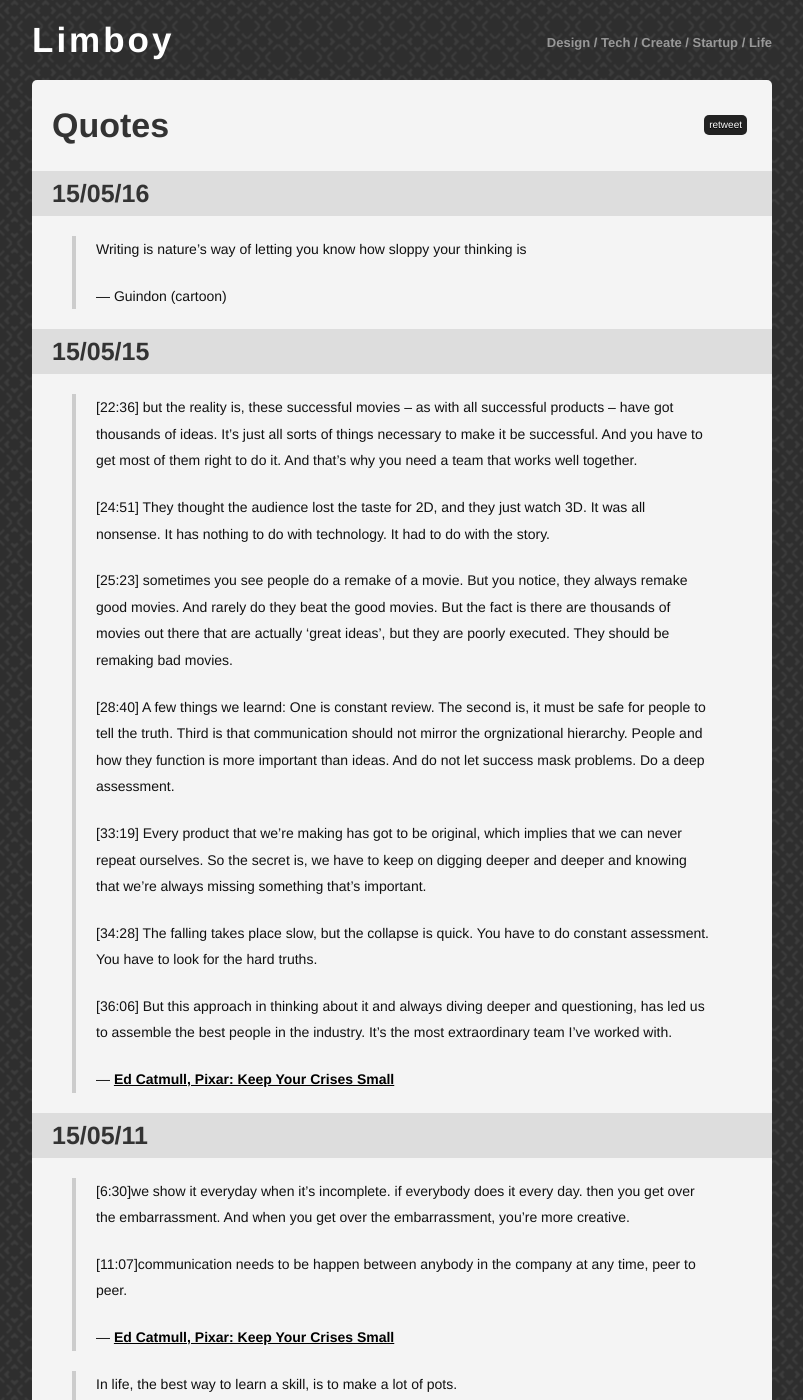
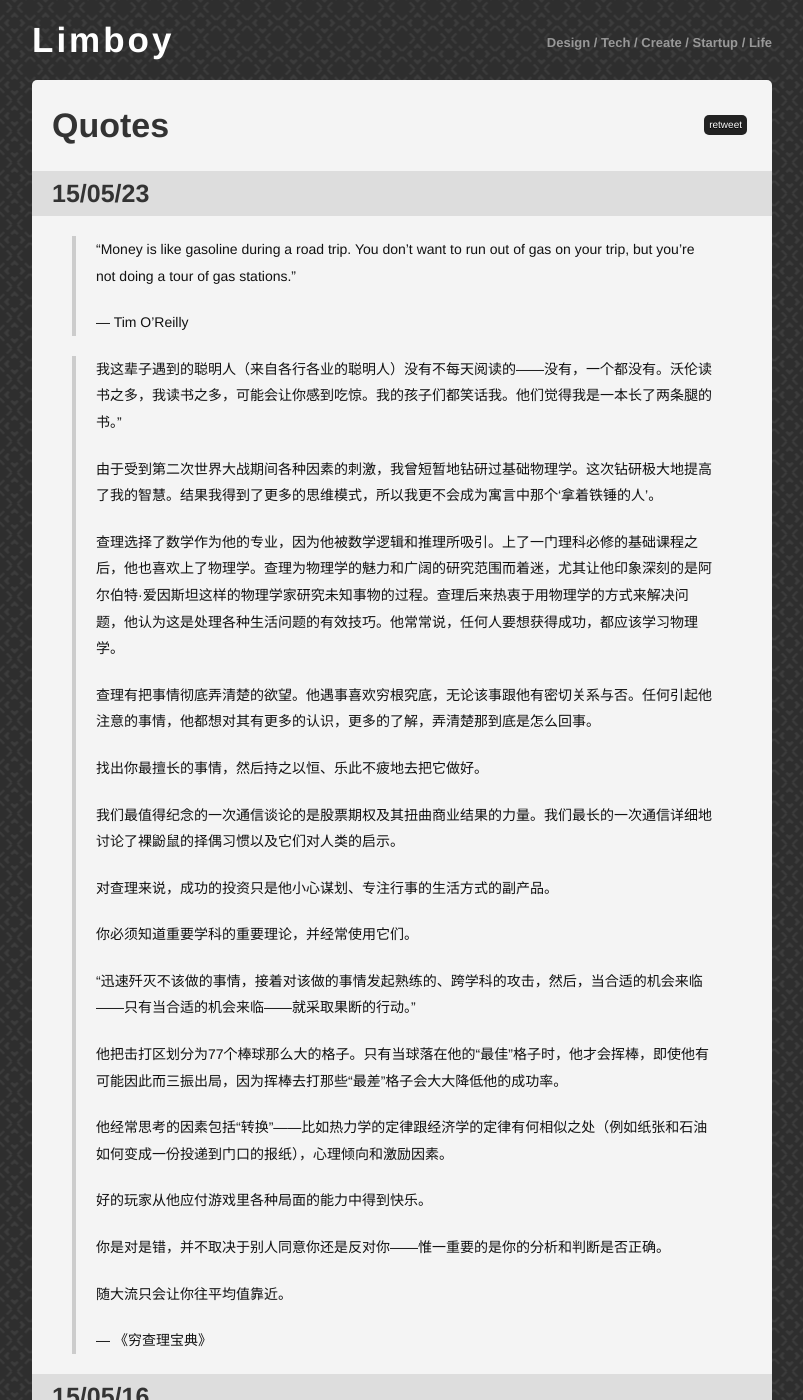
Before and after one commit to limboy/lzyy.github.com, a Jekyll site: the page built from quotes.md, in a window 1280 px wide and 1400 px high. Shown: the whole window, without its empty margins (238-1041 px from the left). Built offline with Jekyll 4.4.1, drawn with Linux system fonts in a browser that asks for light colours; Markdown is read by kramdown in place of the engine named in the settings; comment, search, counter and statistics services are not loaded.

Commit message:
Add some quotes

```diff
--- a/quotes.md
+++ b/quotes.md
@@ -2,6 +2,44 @@
 layout: post
 title: Quotes
 ---
+
+### 15/05/23
+
+> “Money is like gasoline during a road trip. You don’t want to run out of gas on your trip, but you’re not doing a tour of gas stations.”
+>
+> — Tim O'Reilly
+
+[]()
+
+> 我这辈子遇到的聪明人（来自各行各业的聪明人）没有不每天阅读的——没有，一个都没有。沃伦读书之多，我读书之多，可能会让你感到吃惊。我的孩子们都笑话我。他们觉得我是一本长了两条腿的书。”
+>
+> 由于受到第二次世界大战期间各种因素的刺激，我曾短暂地钻研过基础物理学。这次钻研极大地提高了我的智慧。结果我得到了更多的思维模式，所以我更不会成为寓言中那个‘拿着铁锤的人’。
+>
+> 查理选择了数学作为他的专业，因为他被数学逻辑和推理所吸引。上了一门理科必修的基础课程之后，他也喜欢上了物理学。查理为物理学的魅力和广阔的研究范围而着迷，尤其让他印象深刻的是阿尔伯特·爱因斯坦这样的物理学家研究未知事物的过程。查理后来热衷于用物理学的方式来解决问题，他认为这是处理各种生活问题的有效技巧。他常常说，任何人要想获得成功，都应该学习物理学。
+>
+> 查理有把事情彻底弄清楚的欲望。他遇事喜欢穷根究底，无论该事跟他有密切关系与否。任何引起他注意的事情，他都想对其有更多的认识，更多的了解，弄清楚那到底是怎么回事。
+>
+> 找出你最擅长的事情，然后持之以恒、乐此不疲地去把它做好。
+>
+> 我们最值得纪念的一次通信谈论的是股票期权及其扭曲商业结果的力量。我们最长的一次通信详细地讨论了裸鼢鼠的择偶习惯以及它们对人类的启示。
+>
+> 对查理来说，成功的投资只是他小心谋划、专注行事的生活方式的副产品。
+>
+> 你必须知道重要学科的重要理论，并经常使用它们。
+>
+> “迅速歼灭不该做的事情，接着对该做的事情发起熟练的、跨学科的攻击，然后，当合适的机会来临——只有当合适的机会来临——就采取果断的行动。”
+>
+> 他把击打区划分为77个棒球那么大的格子。只有当球落在他的“最佳”格子时，他才会挥棒，即使他有可能因此而三振出局，因为挥棒去打那些“最差”格子会大大降低他的成功率。
+>
+> 他经常思考的因素包括“转换”——比如热力学的定律跟经济学的定律有何相似之处（例如纸张和石油如何变成一份投递到门口的报纸），心理倾向和激励因素。
+>
+> 好的玩家从他应付游戏里各种局面的能力中得到快乐。
+>
+> 你是对是错，并不取决于别人同意你还是反对你——惟一重要的是你的分析和判断是否正确。
+>
+> 随大流只会让你往平均值靠近。
+>
+> — 《穷查理宝典》
 
 ### 15/05/16
 
```
